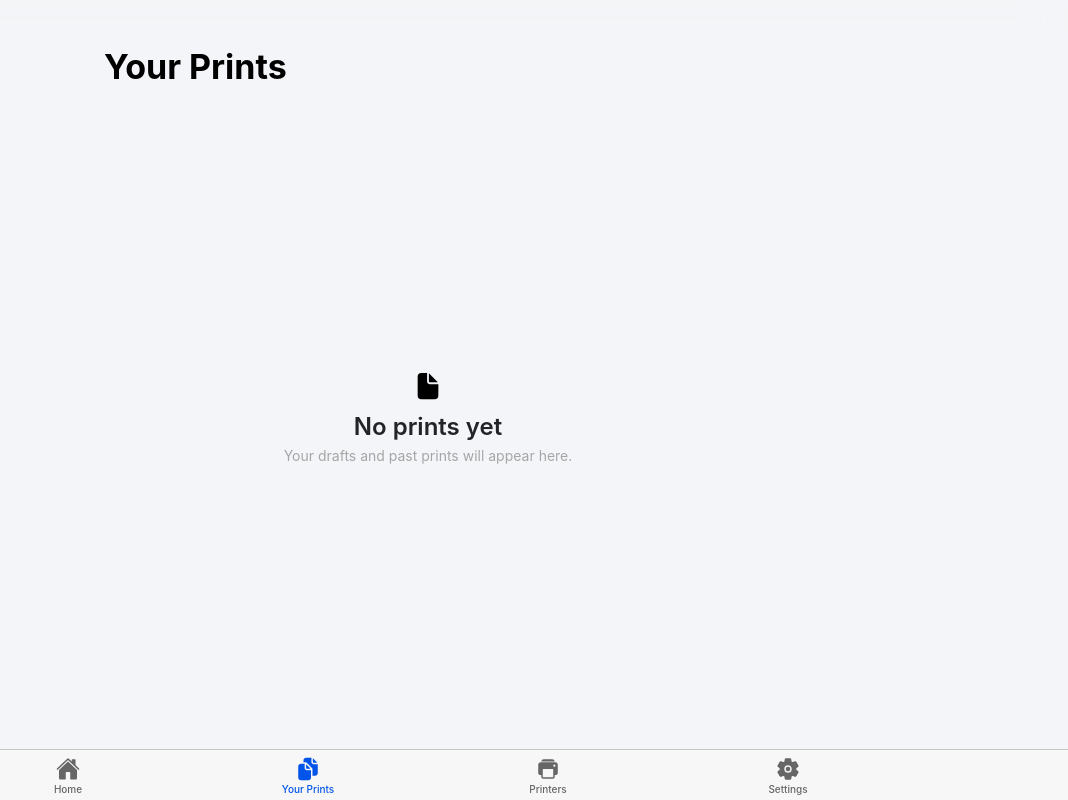
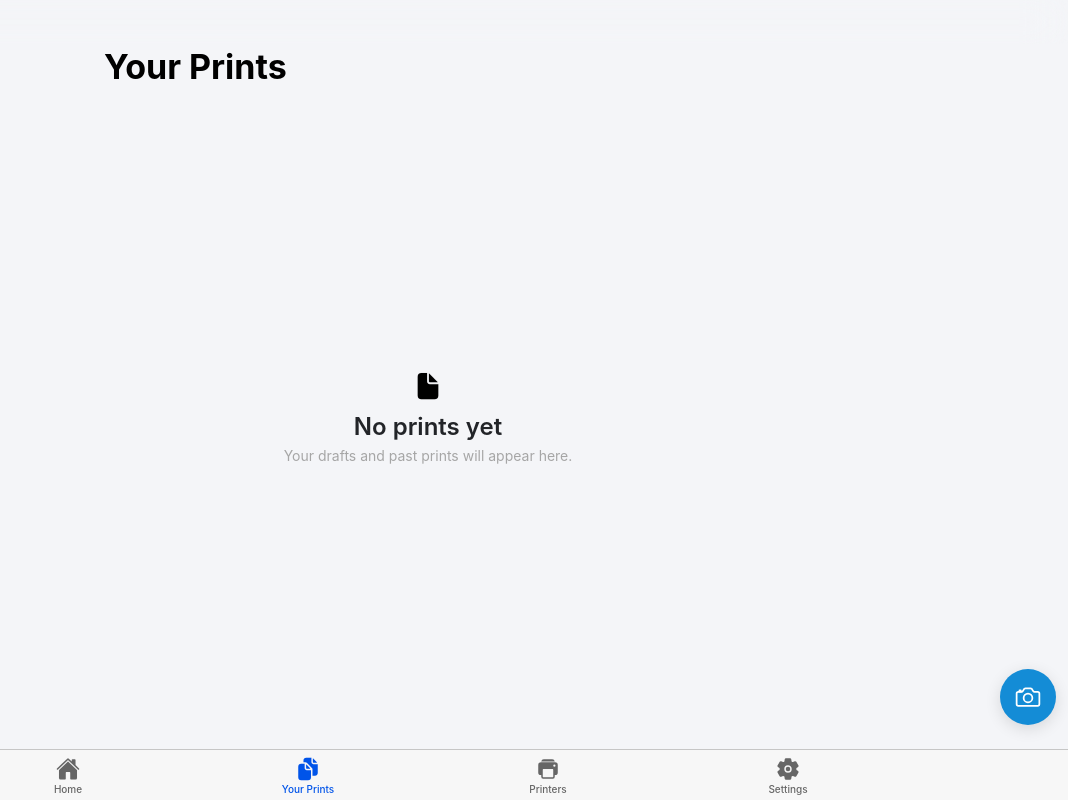
Before and after one commit to VanshajSaxena/printit-pwa, a React (Vite) app: page /prints in a window 1280 px wide. Shown: the whole page, without its empty margins (212-1280 px from the left). Built offline with nearby package versions, Linux system fonts and the light colour scheme; no server answers; what openapi-fetch, openapi-react-query would draw is missing.

Commit message:
feat: add scan button fab to "Your Prints" page

```diff
--- a/src/pages/documents/YourPrintsPage.tsx
+++ b/src/pages/documents/YourPrintsPage.tsx
@@ -4,6 +4,8 @@ import {
   IonCardHeader,
   IonCardSubtitle,
   IonCardTitle,
+  IonFab,
+  IonFabButton,
   IonHeader,
   IonIcon,
   IonLabel,
@@ -22,7 +24,7 @@ import {
   useTransactionStore,
 } from "@store/transactionStore";
 import { useVendorStore } from "@store/vendorStore";
-import { chevronForward, document } from "ionicons/icons";
+import { cameraOutline, chevronForward, document } from "ionicons/icons";
 import React, { useMemo } from "react";
 
 const YourPrintsPage: React.FC = () => {
@@ -260,6 +262,17 @@ const YourPrintsPage: React.FC = () => {
           </div>
         )}
       </AppContent>
+
+      <IonFab slot="fixed" vertical="bottom" horizontal="end">
+        <IonFabButton
+          color="brand-blue"
+          onClick={() => {
+            router.push("/scan", "none", "push");
+          }}
+        >
+          <IonIcon icon={cameraOutline} style={{ fontSize: "1.75rem" }} />
+        </IonFabButton>
+      </IonFab>
     </IonPage>
   );
 };
```
